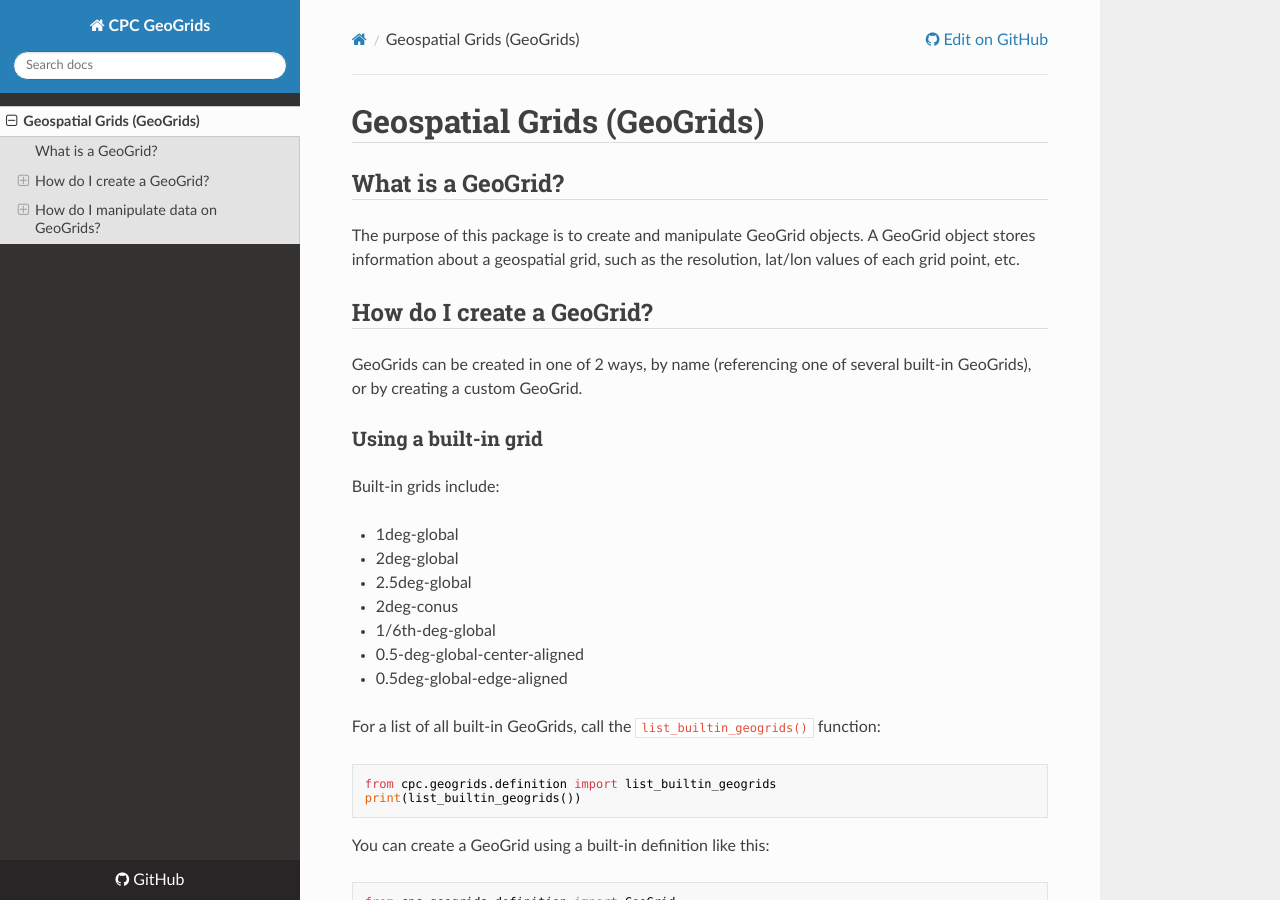
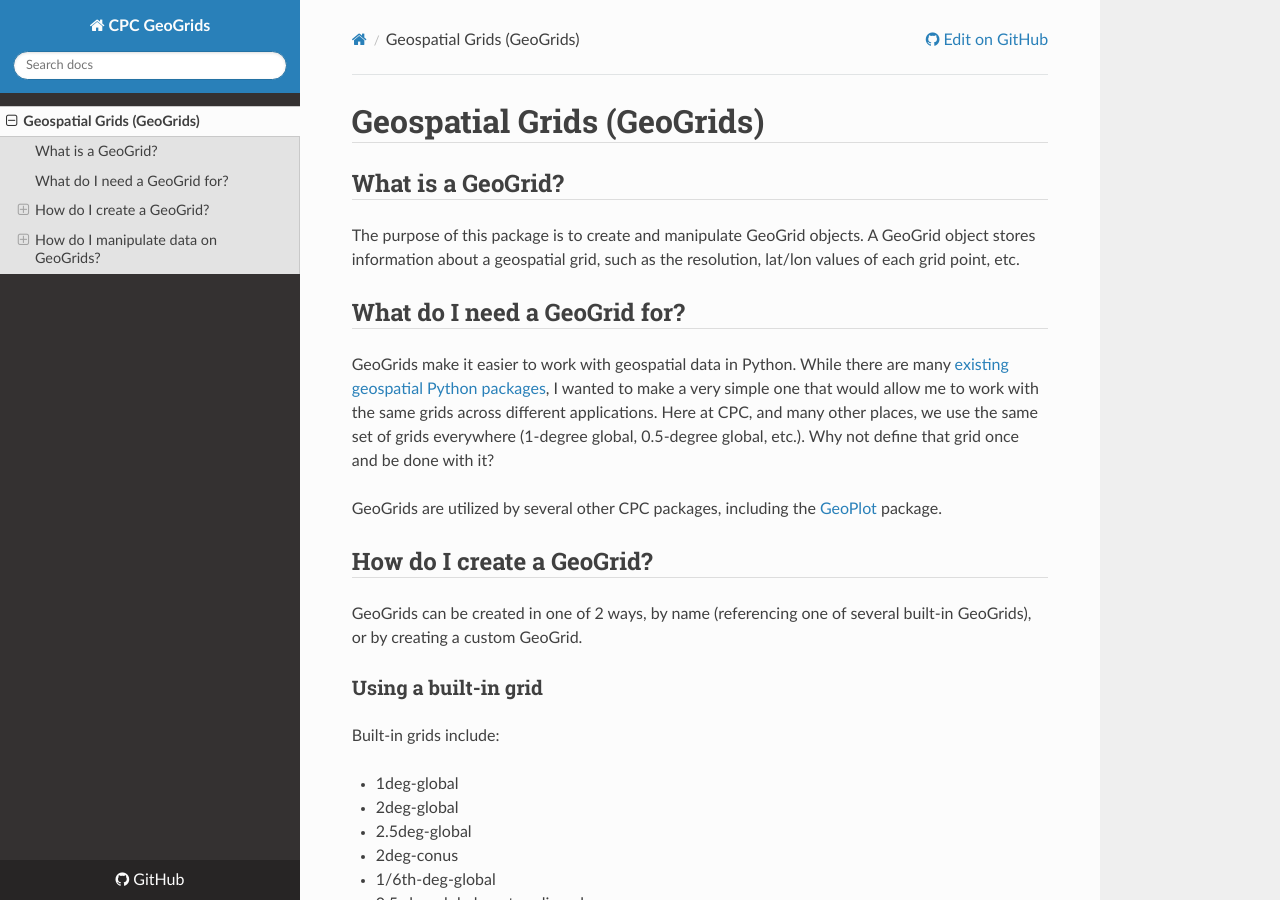
Before and after one commit to mikecharles/cpc.geogrids, an MkDocs documentation site: the page built from docs/index.md, in a window 1280 px wide and 900 px high. Built offline with MkDocs 1.6.1, drawn with Linux system fonts in a browser that asks for light colours; nearby versions of some CDN libraries.

Commit message:
Add extra info about why GeoGrids are useful

```diff
--- a/docs/index.md
+++ b/docs/index.md
@@ -6,6 +6,13 @@ What is a GeoGrid?
 
 The purpose of this package is to create and manipulate GeoGrid objects. A GeoGrid object stores
 information about a geospatial grid, such as the resolution, lat/lon values of each grid point, etc.
+
+What do I need a GeoGrid for?
+-----------------------------
+
+GeoGrids make it easier to work with geospatial data in Python. While there are many [existing geospatial Python packages](https://github.com/SpatialPython/spatial_python/blob/master/packages.md), I wanted to make a very simple one that would allow me to work with the same grids across different applications. Here at CPC, and many other places, we use the same set of grids everywhere (1-degree global, 0.5-degree global, etc.). Why not define that grid once and be done with it?
+
+GeoGrids are utilized by several other CPC packages, including the [GeoPlot](/cpc.geoplot) package.
 
 How do I create a GeoGrid?
 --------------------------
```
